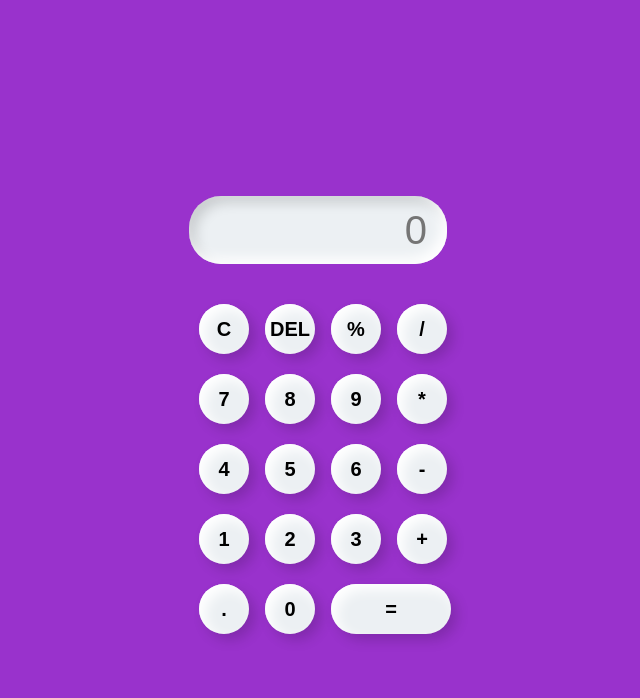
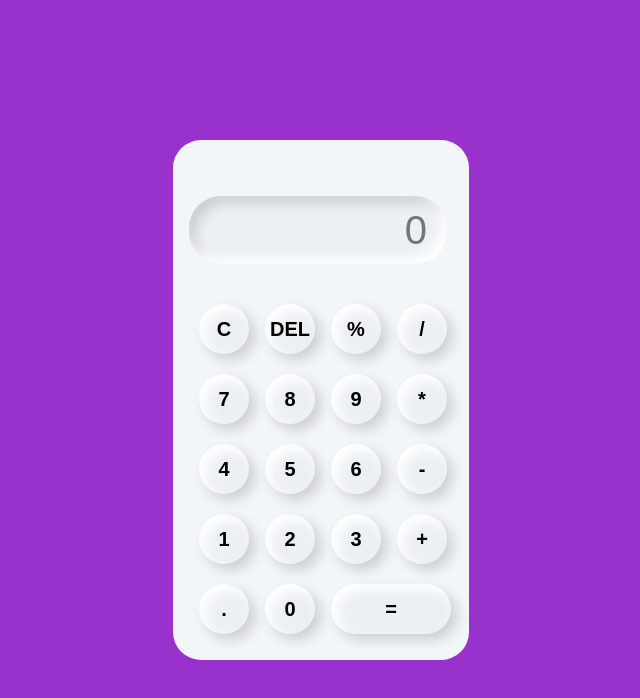
Before and after one commit to ProgrammerShahJalal/simple-calculator, a plain HTML site: page index.html in a window 1280 px wide. Shown: the whole page, without its empty margins (319-959 px from the left). Drawn offline with Linux system fonts and the light colour scheme.

Commit message:
Update style.css

```diff
--- a/style.css
+++ b/style.css
@@ -4,7 +4,7 @@
     box-sizing: border-box;
     outline: none;
     font-family: sans-serif;
-    background-color: #0ffff;
+    background-color: #f3f6f8;
 }
 .container{
     height: 100vh;
```
